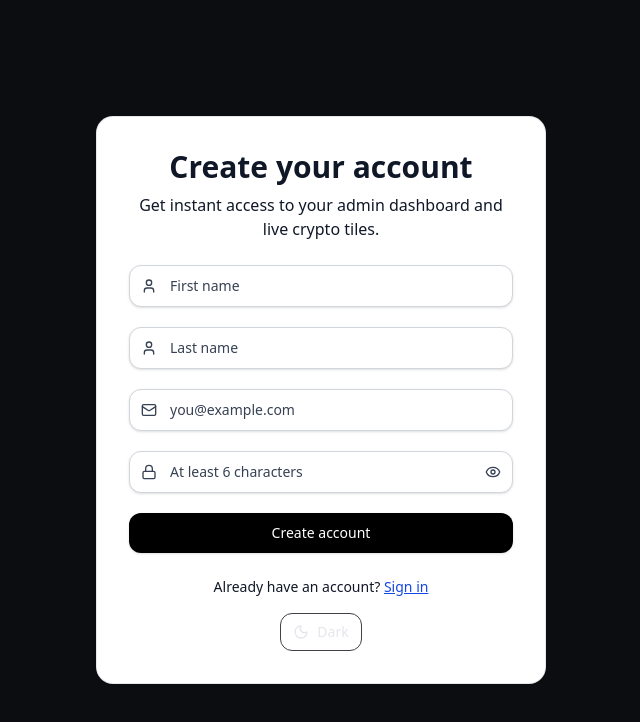
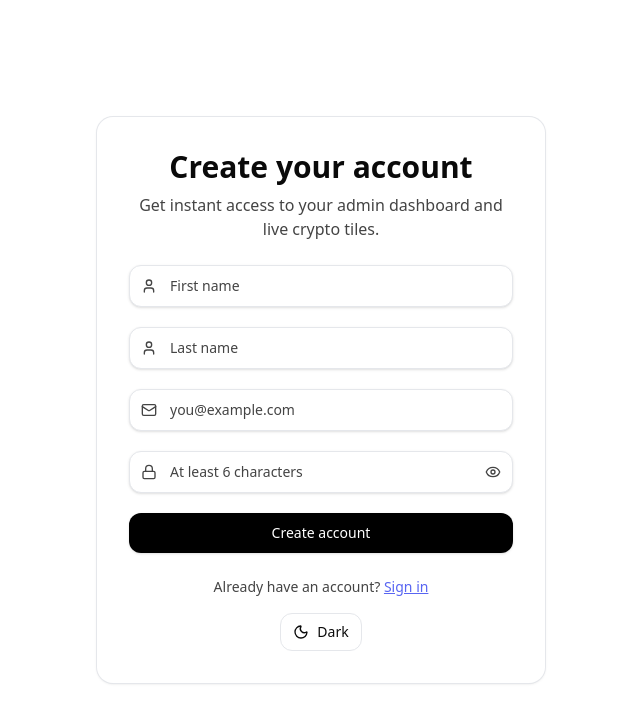
Before and after one commit to B3POio/app.cachecloud.org, a Next.js app: page /signup in a window 1280 px wide. Shown: the top 722 px of the page, without its empty margins (319-959 px from the left). Built offline with nearby package versions, Linux system fonts and the light colour scheme; no server answers.

Commit message:
Fix theme toggle

```diff
--- a/src/app/(auth)/signup/page.tsx
+++ b/src/app/(auth)/signup/page.tsx
@@ -24,25 +24,29 @@ export default function SignUpPage() {
     try {
       const displayName = `${firstName.trim()} ${lastName.trim()}`.trim();
       await signupViaBackend({ email, password, displayName });
-      // signupViaBackend exchanges the customToken and sets client auth state
       router.replace("/dashboard");
     } catch (err: unknown) {
-      if (err instanceof Error) {
-        setError(err.message);
-      } else {
-        setError("Failed to sign up");
-      }
+      if (err instanceof Error) setError(err.message);
+      else setError("Failed to sign up");
     } finally {
       setLoading(false);
     }
   }
 
+  const inputClass =
+    "w-full rounded-xl border border-[var(--border)] bg-[var(--background)] " +
+    "px-10 py-2.5 text-sm text-[var(--foreground)] shadow-sm outline-none " +
+    "placeholder:text-[var(--muted-foreground)] focus:border-[var(--primary)] " +
+    "focus:ring-4 focus:ring-[color:var(--ring)]/30";
+
+  const iconClass = "h-4 w-4 text-[var(--muted-foreground)]";
+
   return (
     <main className="flex min-h-screen w-full items-center justify-center bg-[var(--background)] text-[var(--foreground)]">
-      <div className="w-full max-w-md rounded-2xl bg-white p-8 shadow-sm ring-1 ring-gray-200 dark:bg-gray-900 dark:ring-gray-800">
+      <div className="w-full max-w-md rounded-2xl bg-[var(--card)] p-8 shadow-sm ring-1 ring-[var(--border)]">
         <div className="mb-6 text-center">
-          <h1 className="text-3xl font-bold text-gray-900 dark:text-white">Create your account</h1>
-          <p className="mt-2 text-base text-gray-900 dark:text-gray-200">
+          <h1 className="text-3xl font-bold text-[var(--foreground)]">Create your account</h1>
+          <p className="mt-2 text-base text-[var(--muted-foreground)]">
             Get instant access to your admin dashboard and live crypto tiles.
           </p>
         </div>
@@ -51,7 +55,7 @@ export default function SignUpPage() {
           {/* First Name */}
           <div className="relative">
             <span className="pointer-events-none absolute inset-y-0 left-3 flex items-center">
-              <User className="h-4 w-4 text-gray-700 dark:text-gray-300" />
+              <User className={iconClass} />
             </span>
             <input
               id="firstName"
@@ -59,7 +63,7 @@ export default function SignUpPage() {
               value={firstName}
               onChange={(e) => setFirstName(e.target.value)}
               required
-              className="w-full rounded-xl border border-gray-300 bg-white px-10 py-2.5 text-sm text-gray-900 shadow-sm outline-none placeholder:text-gray-700 focus:border-blue-600 focus:ring-4 focus:ring-blue-100 dark:border-gray-700 dark:bg-gray-950 dark:text-gray-100 dark:placeholder:text-gray-300 dark:focus:border-blue-400 dark:focus:ring-blue-900/40"
+              className={inputClass}
               placeholder="First name"
             />
           </div>
@@ -67,7 +71,7 @@ export default function SignUpPage() {
           {/* Last Name */}
           <div className="relative">
             <span className="pointer-events-none absolute inset-y-0 left-3 flex items-center">
-              <User className="h-4 w-4 text-gray-700 dark:text-gray-300" />
+              <User className={iconClass} />
             </span>
             <input
               id="lastName"
@@ -75,7 +79,7 @@ export default function SignUpPage() {
               value={lastName}
               onChange={(e) => setLastName(e.target.value)}
               required
-              className="w-full rounded-xl border border-gray-300 bg-white px-10 py-2.5 text-sm text-gray-900 shadow-sm outline-none placeholder:text-gray-700 focus:border-blue-600 focus:ring-4 focus:ring-blue-100 dark:border-gray-700 dark:bg-gray-950 dark:text-gray-100 dark:placeholder:text-gray-300 dark:focus:border-blue-400 dark:focus:ring-blue-900/40"
+              className={inputClass}
               placeholder="Last name"
             />
           </div>
@@ -83,7 +87,7 @@ export default function SignUpPage() {
           {/* Email */}
           <div className="relative">
             <span className="pointer-events-none absolute inset-y-0 left-3 flex items-center">
-              <Mail className="h-4 w-4 text-gray-700 dark:text-gray-300" />
+              <Mail className={iconClass} />
             </span>
             <input
               id="email"
@@ -91,7 +95,7 @@ export default function SignUpPage() {
               value={email}
               onChange={(e) => setEmail(e.target.value)}
               required
-              className="w-full rounded-xl border border-gray-300 bg-white px-10 py-2.5 text-sm text-gray-900 shadow-sm outline-none placeholder:text-gray-700 focus:border-blue-600 focus:ring-4 focus:ring-blue-100 dark:border-gray-700 dark:bg-gray-950 dark:text-gray-100 dark:placeholder:text-gray-300 dark:focus:border-blue-400 dark:focus:ring-blue-900/40"
+              className={inputClass}
               placeholder="you@example.com"
             />
           </div>
@@ -99,7 +103,7 @@ export default function SignUpPage() {
           {/* Password */}
           <div className="relative">
             <span className="pointer-events-none absolute inset-y-0 left-3 flex items-center">
-              <Lock className="h-4 w-4 text-gray-700 dark:text-gray-300" />
+              <Lock className={iconClass} />
             </span>
             <input
               id="password"
@@ -108,21 +112,28 @@ export default function SignUpPage() {
               onChange={(e) => setPassword(e.target.value)}
               required
               minLength={6}
-              className="w-full rounded-xl border border-gray-300 bg-white px-10 py-2.5 text-sm text-gray-900 shadow-sm outline-none placeholder:text-gray-700 focus:border-blue-600 focus:ring-4 focus:ring-blue-100 dark:border-gray-700 dark:bg-gray-950 dark:text-gray-100 dark:placeholder:text-gray-300 dark:focus:border-blue-400 dark:focus:ring-blue-900/40"
+              className={inputClass}
               placeholder="At least 6 characters"
             />
             <button
               type="button"
               onClick={() => setShowPw((s) => !s)}
               aria-label={showPw ? "Hide password" : "Show password"}
-              className="absolute inset-y-0 right-3 inline-flex items-center text-gray-700 hover:text-gray-900 dark:text-gray-300 dark:hover:text-gray-100"
+              className="absolute inset-y-0 right-3 inline-flex items-center text-[var(--muted-foreground)] hover:text-[var(--foreground)]"
             >
               {showPw ? <EyeOff className="h-4 w-4" /> : <Eye className="h-4 w-4" />}
             </button>
           </div>
 
           {error && (
-            <p className="rounded-lg bg-red-50 px-3 py-2 text-sm text-red-800 ring-1 ring-red-200 dark:bg-red-900/30 dark:text-red-200 dark:ring-red-900">
+            <p
+              className="rounded-lg px-3 py-2 text-sm ring-1"
+              style={{
+                background: "color-mix(in srgb, var(--destructive) 10%, transparent)",
+                color: "var(--destructive-foreground)",
+                borderColor: "color-mix(in srgb, var(--destructive) 35%, var(--border))",
+              }}
+            >
               {error}
             </p>
           )}
@@ -136,9 +147,9 @@ export default function SignUpPage() {
           </Button>
         </form>
 
-        <p className="mt-6 text-center text-sm text-gray-900 dark:text-gray-400">
+        <p className="mt-6 text-center text-sm text-[var(--muted-foreground)]">
           Already have an account?{" "}
-          <Link href="/signin" className="font-medium text-blue-700 underline hover:no-underline dark:text-blue-400">
+          <Link href="/signin" className="font-medium underline hover:no-underline text-[var(--primary)]">
             Sign in
           </Link>
         </p>
--- a/src/app/globals.css
+++ b/src/app/globals.css
@@ -1,46 +1,45 @@
 @import "tailwindcss";
 
 /* ========= Design tokens via CSS variables ========= */
+/* Light theme (default) */
 :root {
-  /* Base */
-  --background: #0b0d10;      /* near-black UI */
-  --foreground: #e4e6eb;      /* light gray text */
+  --background: #ffffff;
+  --foreground: #0a0a0a;
 
-  /* Brand / CTA */
-  --primary:   #5865f2;       /* Discord “blurple” */
+  --primary: #5865f2;
   --primary-foreground: #ffffff;
 
-  /* Secondary & Surfaces */
-  --secondary: #2b2d31;       /* nav/side bg */
-  --secondary-foreground: #e3e5e8;
-  --muted:     #1e1f22;       /* deep panel */
-  --muted-foreground: #b9bbbe;
-  --card:      #1e1f22;
-  --card-foreground: #e4e6eb;
-  --popover:   #1e1f22;
-  --popover-foreground: #e4e6eb;
+  --secondary: #f5f5f7;
+  --secondary-foreground: #1a1a1a;
 
-  /* Borders & Focus */
-  --border: #3f4248;
-  --input:  #3f4248;
-  --ring:   #8ea1e1;          /* focus ring tinted from primary */
+  --muted: #f1f3f5;
+  --muted-foreground: #444444;
 
-  /* Danger */
+  --card: #ffffff;
+  --card-foreground: #0a0a0a;
+
+  --popover: #ffffff;
+  --popover-foreground: #0a0a0a;
+
+  --border: #e5e7eb;
+  --input: #d1d5db;
+  --ring: #8ea1e1;
+
   --destructive: #ef4444;
   --destructive-foreground: #ffffff;
 
-  /* Legacy aliases you already used */
-  --navbar-bg:  #2b2d31;
-  --sidebar-bg: #2b2d31;
-  --surface-dark: #313338;
+  /* legacy aliases you’re using */
+  --navbar-bg:  #ffffff;
+  --sidebar-bg: #f8f9fa;
+  --surface-dark: #f0f0f0;
 }
 
-/* Dark mode toggled via `.dark` on <html> */
+/* Dark theme (applies when .dark is on <html>) */
 .dark {
   --background: #0b0d10;
   --foreground: #e4e6eb;
 
-  --primary:   #5865f2;
+  --primary: #5865f2;
   --primary-foreground: #ffffff;
 
   --secondary: #2b2d31;
@@ -56,8 +55,8 @@
   --popover-foreground: #e4e6eb;
 
   --border: #3f4248;
-  --input:  #3f4248;
-  --ring:   #8ea1e1;
+  --input: #3f4248;
+  --ring: #8ea1e1;
 
   --destructive: #ef4444;
   --destructive-foreground: #ffffff;
@@ -67,43 +66,42 @@
   --surface-dark: #313338;
 }
 
-/* ========= Tailwind v4 token bindings ========= */
+/* ========= Tailwind v4 variable bindings ========= */
 @theme inline {
   --color-background: var(--background);
   --color-foreground: var(--foreground);
-
   --color-primary: var(--primary);
   --color-primary-foreground: var(--primary-foreground);
-
   --color-secondary: var(--secondary);
   --color-secondary-foreground: var(--secondary-foreground);
-
   --color-muted: var(--muted);
   --color-muted-foreground: var(--muted-foreground);
-
   --color-card: var(--card);
   --color-card-foreground: var(--card-foreground);
-
   --color-popover: var(--popover);
   --color-popover-foreground: var(--popover-foreground);
-
   --color-border: var(--border);
   --color-input: var(--input);
   --color-ring: var(--ring);
-
   --color-destructive: var(--destructive);
   --color-destructive-foreground: var(--destructive-foreground);
 }
 
-/* ===== Base layout ===== */
+/* ========= Base ========= */
 html, body { height: 100%; }
 body {
   background: var(--background);
   color: var(--foreground);
   display: flex;
-  align-items: center;
-  transition: background-color .2s ease, color .2s ease;
+  flex-direction: column;
+  align-items: stretch;
+  transition: background-color .25s ease, color .25s ease;
 }
+* { transition: background-color .25s ease, color .25s ease, border-color .25s ease; }
 
-/* Optional hover surface helper */
 .hover-surface:hover { background-color: var(--surface-dark); }
+
+/* Optional scrollbar polish */
+::-webkit-scrollbar { width: 10px; height: 10px; }
+::-webkit-scrollbar-thumb { background: var(--border); border-radius: 5px; }
+::-webkit-scrollbar-thumb:hover { background: var(--muted); }
--- a/src/app/layout.tsx
+++ b/src/app/layout.tsx
@@ -18,7 +18,7 @@ export const viewport: Viewport = {
 
 export default function RootLayout({ children }: { children: React.ReactNode }) {
   return (
-    <html lang="en">
+    <html lang="en" suppressHydrationWarning>
       <body className="min-h-screen bg-[var(--background)] text-[var(--foreground)]">
         <ThemeProvider>
           <AuthProvider>{children}</AuthProvider>
--- a/src/components/SideBar.tsx
+++ b/src/components/SideBar.tsx
@@ -82,7 +82,7 @@ export default function Sidebar({
               xmlns="http://www.w3.org/2000/svg"
               viewBox="0 0 24 24"
               fill="currentColor"
-              className={["h-4 w-4 transition-transform", isCollapsed ? "rotate-180" : ""].join(" ")}
+              className={["h-4 w-4 transition-transform", !isCollapsed ? "rotate-180" : ""].join(" ")}
             >
               <path
                 fillRule="evenodd"
--- a/src/components/theme/ThemeToggle.tsx
+++ b/src/components/theme/ThemeToggle.tsx
@@ -1,42 +1,28 @@
-// src/components/ThemeToggle.tsx
 "use client";
 
 import { useEffect, useState } from "react";
 import { Moon, Sun } from "lucide-react";
-
-function getSystemPrefersDark(): boolean {
-  if (typeof window === "undefined") return false;
-  return window.matchMedia && window.matchMedia("(prefers-color-scheme: dark)").matches;
-}
+import { useTheme } from "@/components/theme/ThemeProvider";
 
 export default function ThemeToggle({ className = "" }: { className?: string }) {
   const [mounted, setMounted] = useState(false);
-  const [isDark, setIsDark] = useState(false);
+  const { toggle } = useTheme();
 
-  useEffect(() => {
-    setMounted(true);
-    const stored = localStorage.getItem("theme");
-    const shouldDark =
-      stored === "dark" || (stored !== "light" && getSystemPrefersDark());
-    setIsDark(shouldDark);
-    document.documentElement.classList.toggle("dark", shouldDark);
-  }, []);
+  useEffect(() => setMounted(true), []);
+  if (!mounted) return null;
 
-  function toggle() {
-    const next = !isDark;
-    setIsDark(next);
-    document.documentElement.classList.toggle("dark", next);
-    localStorage.setItem("theme", next ? "dark" : "light");
-  }
+  const isDark =
+    typeof document !== "undefined" &&
+    document.documentElement.classList.contains("dark");
 
-  if (!mounted) return null;
+  const label = isDark ? "Switch to light mode" : "Switch to dark mode";
 
   return (
     <button
       type="button"
       onClick={toggle}
-      aria-label={isDark ? "Switch to light mode" : "Switch to dark mode"}
-      title={isDark ? "Switch to light mode" : "Switch to dark mode"}
+      aria-label={label}
+      title={label}
       className={`inline-flex items-center gap-2 rounded-xl border border-border bg-transparent px-3 py-2 text-sm hover:bg-[var(--surface-dark)] text-foreground ${className}`}
     >
       {isDark ? <Sun className="h-4 w-4" /> : <Moon className="h-4 w-4" />}
```
Also changed, not shown: src/app/(auth)/signin/page.tsx (+13 -12 lines).
